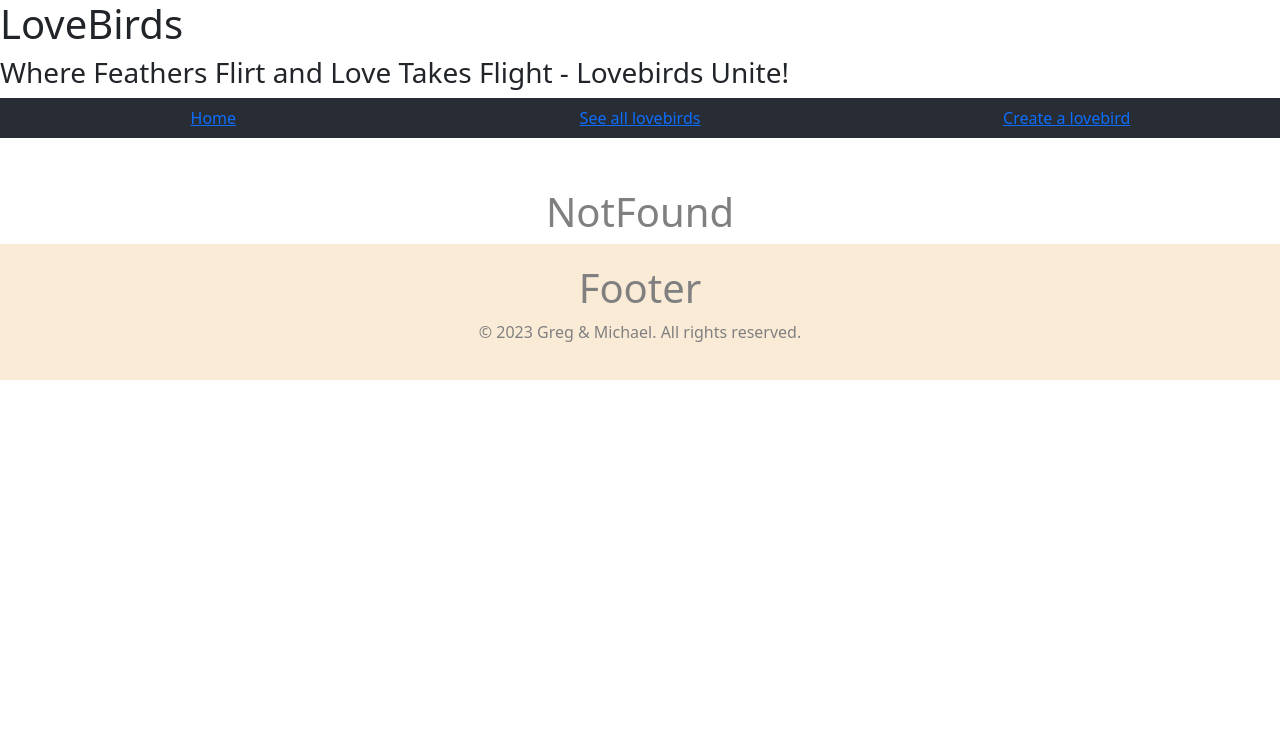
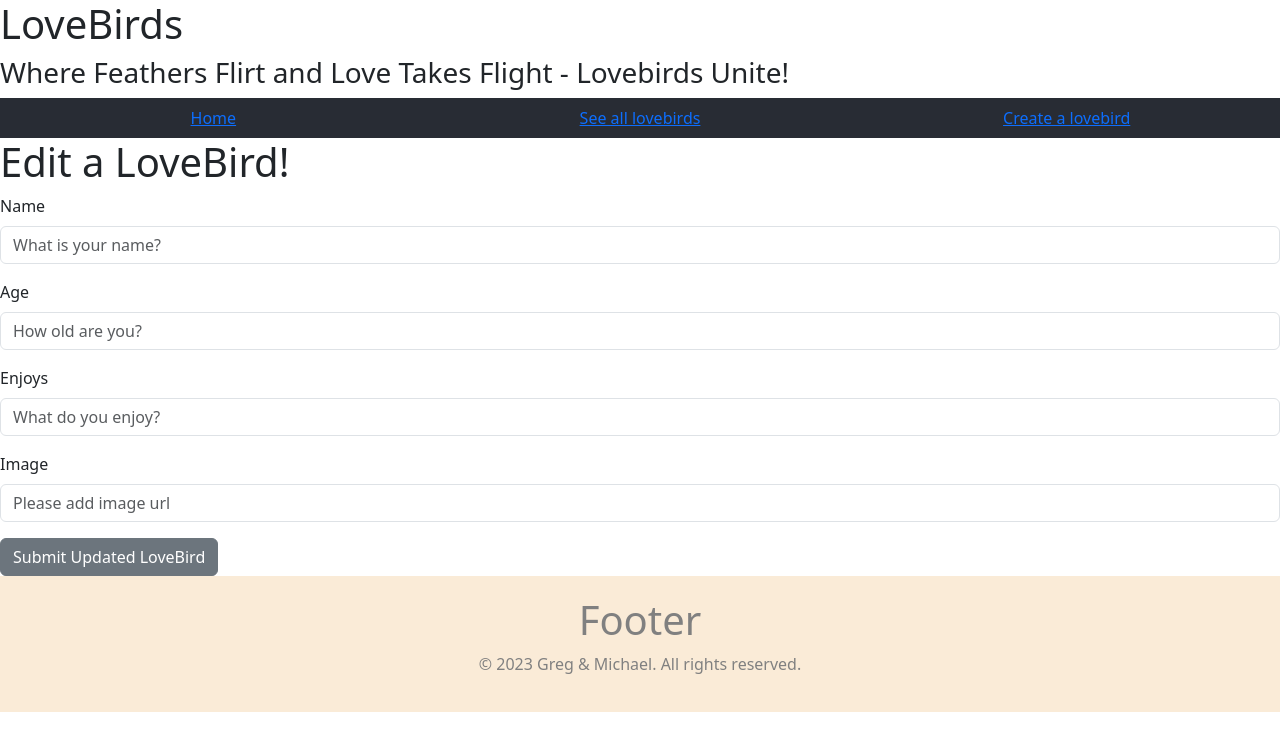
Before and after one commit to learn-academy-2023-golf/cat-tinder-frontend-mr-jv-cat-tinder, a React (Create React App) app: page /pigeonedit/1 in a window 1280 px wide. Shown: the top 750 px of the page. Built offline with nearby package versions, Linux system fonts and the light colour scheme.

Commit message:
created update functionality and test coverages

```diff
--- a/src/App.js
+++ b/src/App.js
@@ -19,6 +19,11 @@ const App = () => {
 
   }
 
+  const updatePigeon = (pigeon, id) => {
+    console.log("pigeon:", pigeon)
+    console.log("id:", id)
+  }
+
   return (
     <>
     <h1> LoveBirds </h1>
@@ -29,7 +34,7 @@ const App = () => {
         <Route path="/pigeonindex" element={<PigeonIndex pigeons={pigeons} />} />
         <Route path="/pigeonnew" element={<PigeonNew createPigeon={createPigeon} />} />
         <Route path="/pigeonshow/:id" element={<PigeonShow pigeons={pigeons} />} />
-        <Route path="/pigeonedit" element={<PigeonEdit />} />
+        <Route path="/pigeonedit/:id" element={<PigeonEdit pigeons={pigeons} updatePigeon={updatePigeon} />} />
         <Route path="*" element={<NotFound />} />
       </Routes>
       <Footer />
--- a/src/pages/PigeonEdit.js
+++ b/src/pages/PigeonEdit.js
@@ -1,8 +1,82 @@
-import React from 'react'
+import React, {useState} from 'react'
+import { Form, FormGroup, Label, Input, Button } from "reactstrap"
+import { useNavigate, useParams } from 'react-router-dom'
 
-const PigeonEdit = () => {
+
+const PigeonEdit = ({ pigeons, updatePigeon }) => {
+  const { id } = useParams()
+  let currentPigeon = pigeons?.find((pigeon) => pigeon.id === +id)
+
+  const navigate = useNavigate()
+  const handleSubmit = () => {
+    updatePigeon(editPigeon, currentPigeon.id)
+    navigate("/pigeonindex")
+  }
+
+  const [editPigeon, setEditPigeon] = useState({
+    name: currentPigeon.name,
+    age: currentPigeon.age,
+    enjoys: currentPigeon.enjoys,
+    image: currentPigeon.image
+  })
+
+  const handleChange = (e) => {
+   setEditPigeon({...editPigeon, [e.target.name]: e.target.value})
+  }
+
   return (
-    <h1>PigeonEdit</h1>
+    <>
+    <h1>Edit a LoveBird!</h1>
+    <Form>
+        <FormGroup>
+          <Label for="name">
+            Name
+          </Label>
+          <Input
+            name="name"
+            placeholder="What is your name?"
+            type="text"
+            onChange={handleChange}
+          />
+        </FormGroup>
+        <FormGroup>
+          <Label for="age">
+            Age
+          </Label>
+          <Input
+            name="age"
+            placeholder="How old are you?"
+            type="number"
+            onChange={handleChange}
+          />
+        </FormGroup>
+        <FormGroup>
+          <Label for="enjoys">
+            Enjoys
+          </Label>
+          <Input
+            name="enjoys"
+            placeholder="What do you enjoy?"
+            type="text"
+            onChange={handleChange}
+          />
+        </FormGroup>
+        <FormGroup>
+          <Label for="image">
+            Image
+          </Label>
+          <Input
+            name="image"
+            placeholder="Please add image url"
+            type="url"
+            onChange={handleChange}
+          />
+        </FormGroup>
+        <Button onClick={handleSubmit}>
+          Submit Updated LoveBird
+        </Button>
+      </Form>
+    </>
   )
 }
 
--- a/src/pages/PigeonIndex.js
+++ b/src/pages/PigeonIndex.js
@@ -1,6 +1,7 @@
 import React from 'react'
 import pigeons from '../mockPigeons'
-import { Card, CardBody, CardSubtitle, CardTitle, NavLink, Button } from 'reactstrap'
+import { Card, CardBody, CardSubtitle, CardTitle, Button } from 'reactstrap'
+import { NavLink } from 'react-router-dom'
 
 const PigeonIndex = ({ pigeons }) => {
 
@@ -21,11 +22,11 @@ const PigeonIndex = ({ pigeons }) => {
               <CardSubtitle className="mb-2 text-muted" tag="h6">
                 Age: {pigeonObject.age}
               </CardSubtitle>
+                <Button>
                 <NavLink to={`/pigeonshow/${pigeonObject.id}`}>
-                <Button>
                 Get to know more about me!
+                </NavLink>
                 </Button>
-                </NavLink>
             </CardBody>
           </Card>
         ))}
--- a/src/pages/PigeonShow.js
+++ b/src/pages/PigeonShow.js
@@ -1,11 +1,11 @@
 import React from 'react'
-import { useParams } from 'react-router-dom'
+import { useParams, NavLink } from 'react-router-dom'
 
 const PigeonShow = ({pigeons}) => {
-  const {id} = useParams()
+  const { id } = useParams()
 
   let selectedPigeon = pigeons.find(pigeonObject => pigeonObject.id === +id)
-  console.log(selectedPigeon)
+  // console.log(selectedPigeon)
 
   return (
     <div className="show-page">
@@ -14,6 +14,10 @@ const PigeonShow = ({pigeons}) => {
         <h2>I am {selectedPigeon.name}, age {selectedPigeon.age}.</h2>
         <h3> I enjoy {selectedPigeon.enjoys}</h3>
         <img alt={selectedPigeon.name} src={selectedPigeon.image}/>
+
+          <NavLink to={`/pigeonedit/${selectedPigeon.id}`} className="nav-link">
+            Edit LoveBird Profile
+          </NavLink>
       </>
     )}
     </div>
```
Also changed, not shown: 1 other file (tests, documents, lock files or other folders).
